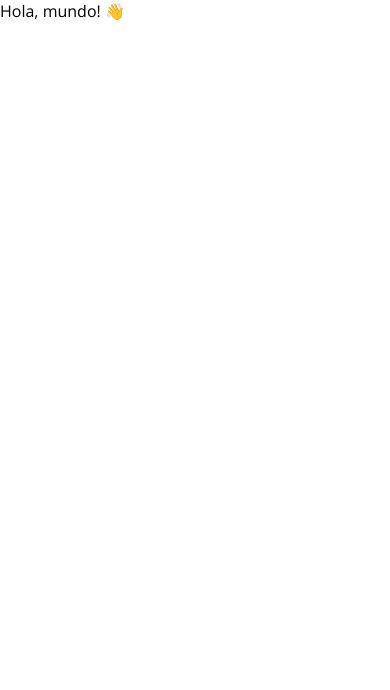
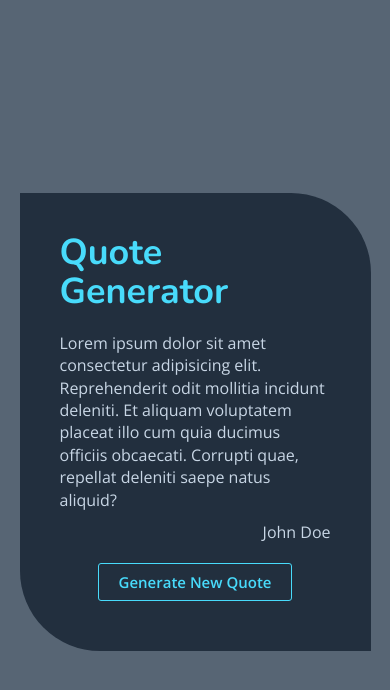
Before and after one commit to JalalMallah/quote-generator, a React (Create React App) app: page / in a window 390 px wide. Shown: the top 690 px of the page. Built offline with nearby package versions, Linux system fonts and the light colour scheme.

Commit message:
style: style the app for both mobile and desktop devices

```diff
--- a/src/App.js
+++ b/src/App.js
@@ -1,7 +1,26 @@
+import React, { useEffect } from 'react';
+
 import 'styles/global.scss';
 
-function App() {
-  return <div>Hola, mundo! 👋</div>;
-}
+const App = () => {
+  const url = 'https://type.fit/api/quotes';
+
+  useEffect(() => {
+    console.log(url);
+  }, []);
+
+  return (
+    <div className='container'>
+      <h1 className='title'>Quote Generator</h1>
+      <p className='quote-text'>
+        Lorem ipsum dolor sit amet consectetur adipisicing elit. Reprehenderit odit mollitia
+        incidunt deleniti. Et aliquam voluptatem placeat illo cum quia ducimus officiis obcaecati.
+        Corrupti quae, repellat deleniti saepe natus aliquid?
+      </p>
+      <p className='quote-author'>John Doe</p>
+      <button className='generate-quote'>Generate New Quote</button>
+    </div>
+  );
+};
 
 export default App;
--- a/src/styles/global.scss
+++ b/src/styles/global.scss
@@ -9,13 +9,109 @@
 }
 
 html {
+  --body-bg: #576574;
+  --dark-blue: #222f3e;
+  --light: #c8d6e5;
+  --light-blue: #48dbfb;
   --display-font: 'Nunito', sans-serif;
   --text-font: 'Open Sans', sans-serif;
   font-size: 62.5%;
 }
 
 body {
+  display: grid;
+  place-items: center;
+  height: 100vh;
+  background-color: var(--body-bg);
   font-family: var(--text-font);
   font-size: 1.6rem;
   line-height: 1.4;
 }
+
+::selection {
+  background-color: #feca57;
+  color: var(--dark-blue);
+}
+
+.container {
+  width: 90%;
+  max-width: 800px;
+  margin: 0 auto;
+  padding: 4rem;
+  background-color: var(--dark-blue);
+  border-radius: 0 80px 0 80px;
+}
+
+.title {
+  margin: 0 0 2rem;
+  color: var(--light-blue);
+  font-family: var(--display-font);
+  font-size: 3.6rem;
+  line-height: 1.1;
+
+  @media (min-width: 768px) {
+    & {
+      font-size: 4.2rem;
+    }
+  }
+}
+
+.quote-text,
+.quote-author {
+  margin: 0 0 1rem;
+  color: var(--light);
+  font-size: 1.6rem;
+}
+
+.quote-author {
+  margin: 0 0 2rem;
+  text-align: right;
+}
+
+.generate-quote {
+  position: relative;
+  z-index: 1;
+  display: block;
+  margin: 0 auto 1rem;
+  padding: 0.8rem 2rem;
+  border: 1px solid var(--light-blue);
+  border-radius: 3px;
+  background-color: transparent;
+  color: var(--light-blue);
+  font-size: 1.5rem;
+  font-family: var(--text-font);
+  font-weight: 600;
+  cursor: pointer;
+
+  @media (min-width: 768px) {
+    & {
+      display: inline-block;
+    }
+  }
+
+  &::after {
+    content: '';
+    position: absolute;
+    z-index: -1;
+    top: 0;
+    left: 0;
+    width: 100%;
+    height: 100%;
+    background-color: var(--light-blue);
+    transform: scaleX(0);
+    transform-origin: left;
+    transition: transform 0.3s ease;
+  }
+
+  &:hover {
+    color: var(--dark-blue);
+  }
+
+  &:active {
+    transform: scale(0.98);
+  }
+
+  &:hover::after {
+    transform: scaleX(1);
+  }
+}
```
